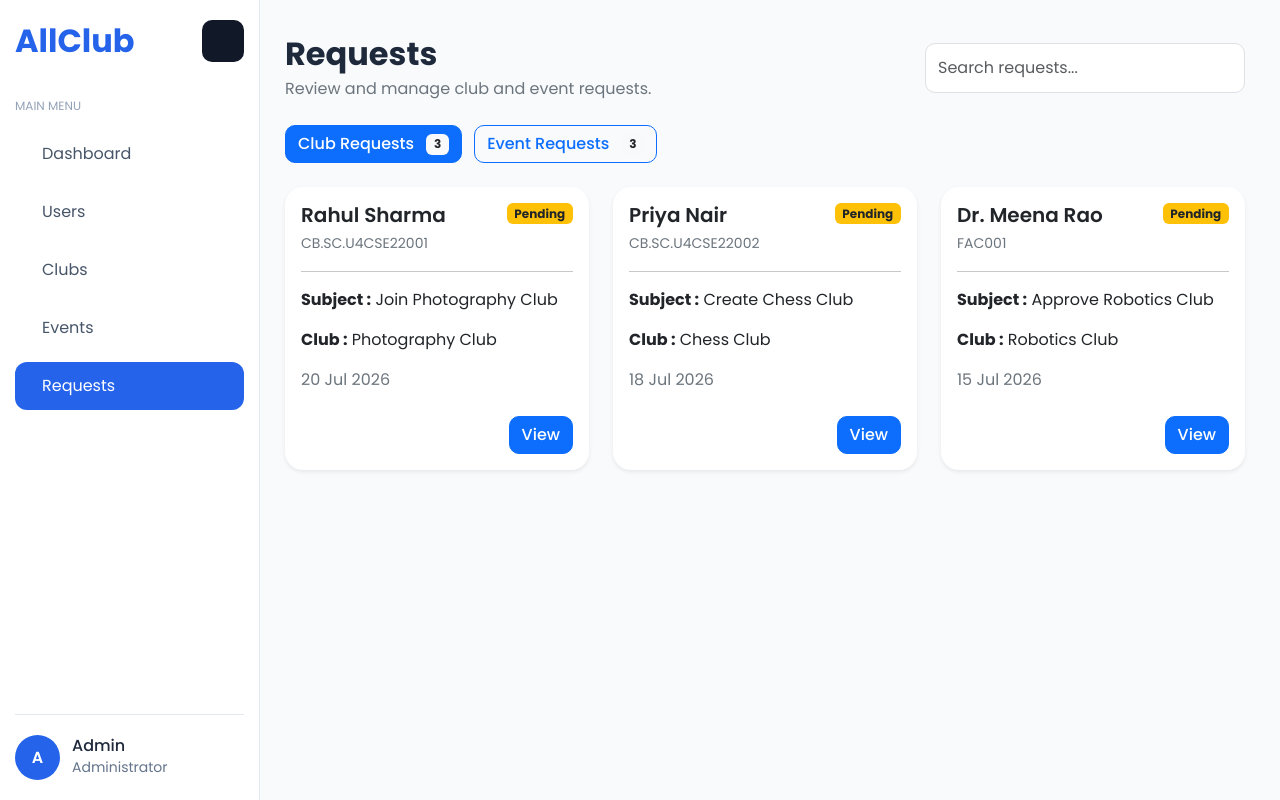
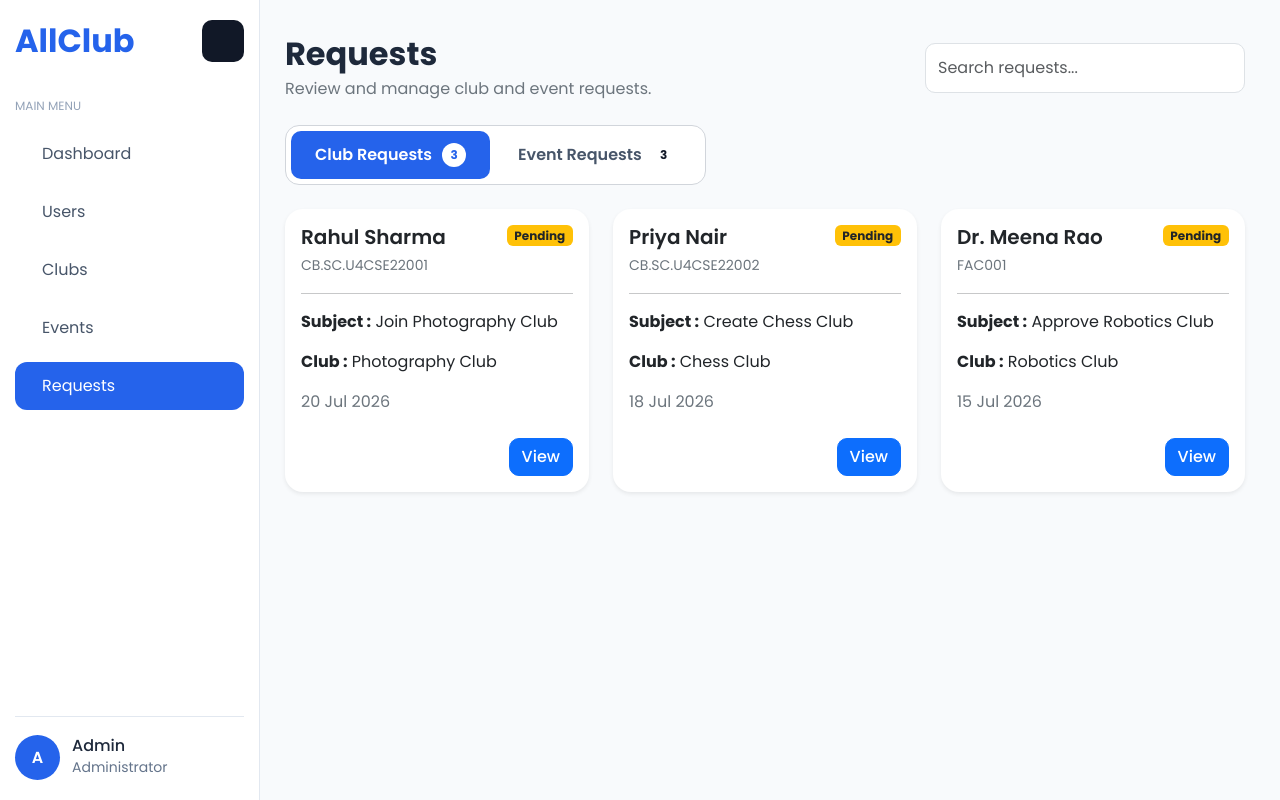
Before and after one commit to Sumukh-Chowdhary/MAY2026-Team-034, a Vue app in the folder frontend/: page /admin/requests in a window 1280 px wide. Built offline with nearby package versions, Linux system fonts and the light colour scheme.

Commit message:
Added Logout functionality and Cleaner UI

```diff
--- /dev/null
+++ b/frontend/src/components/LogoutModal.vue
@@ -0,0 +1,71 @@
+<script setup>
+import {Modal} from 'bootstrap'
+import {useRouter} from 'vue-router'
+
+const router=useRouter()
+
+function logout(){
+    const modalElement=document.getElementById('logoutModal')
+    const modal=Modal.getInstance(modalElement)
+    modal.hide()
+    setTimeout(()=>{
+        router.push('/login')
+    },200)
+}
+</script>
+
+<template>
+    <div class="modal fade" id="logoutModal" tabindex="-1">
+        <div class="modal-dialog modal-dialog-centered">
+            <div class="modal-content">
+                <div class="modal-header">
+                    <h5 class="modal-title">Logout</h5>
+                    <button class="btn-close"data-bs-dismiss="modal"></button>
+                </div>
+                <div class="modal-body">
+                    <div class="logout-icon"><i class="bi bi-box-arrow-right"></i></div>
+                    <h4 class="fw-bold mt-3">Logout Confirmation</h4>
+                    <p class="text-secondary mt-2 mb-0">Are you sure you want to logout from AllClub?</p>
+                </div>
+                <div class="modal-footer justify-content-center">
+                    <button class="btn btn-outline-secondary" data-bs-dismiss="modal">Cancel</button>
+                    <button class="btn btn-danger" @click="logout">Logout</button>
+                </div>
+            </div>
+        </div>
+    </div>
+</template>
+
+<style scoped>
+.modal-content{
+    border:none;
+    border-radius:18px;
+}
+
+.modal-header{
+    border-bottom:none;
+}
+
+.modal-body{
+    text-align:center;
+    padding-bottom:10px;
+}
+
+.modal-footer{
+    border-top:none;
+    padding-bottom:25px;
+}
+
+.logout-icon{
+    width:70px;
+    height:70px;
+    border-radius:50%;
+    background:#FEF2F2;
+    color:#DC2626;
+    display:flex;
+    justify-content:center;
+    align-items:center;
+    margin:auto;
+    font-size:2rem;
+}
+</style>
--- a/frontend/src/components/Sidebar.vue
+++ b/frontend/src/components/Sidebar.vue
@@ -1,13 +1,39 @@
 <script setup>
-import {ref} from 'vue'
+import {ref,onMounted,onBeforeUnmount} from 'vue'
+import {Modal} from 'bootstrap'
 
 const collapsed=ref(false)
+const showProfileMenu=ref(false)
 const emit=defineEmits(['toggle'])
 
 function toggleSidebar(){
     collapsed.value=!collapsed.value
     emit('toggle',collapsed.value)
 }
+
+function toggleProfileMenu(){
+    showProfileMenu.value=!showProfileMenu.value
+}
+
+function openLogoutModal(){
+    showProfileMenu.value=false
+    const modal=new Modal(document.getElementById('logoutModal'))
+    modal.show()
+}
+
+function handleOutsideClick(event){
+    if(!event.target.closest('.profile-container')){
+        showProfileMenu.value=false
+    }
+}
+
+onMounted(()=>{
+    document.addEventListener('click',handleOutsideClick)
+})
+
+onBeforeUnmount(()=>{
+    document.removeEventListener('click',handleOutsideClick)
+})
 </script>
 
 <template>
@@ -67,13 +93,25 @@ function toggleSidebar(){
                 </li>
             </ul>
         </div>
-        <div class="profile">
-            <div class="profile-icon">A</div>
-            <div v-if="!collapsed">
-                <h6>Admin</h6>
-                <small>Administrator</small>
+        <div class="profile-container">
+            <div class="profile" @click.stop="toggleProfileMenu">
+                <div class="profile-icon">A</div>
+                <div class="profile-info" v-if="!collapsed">
+                    <h6>Admin</h6>
+                    <small>Administrator</small>
+                </div>
             </div>
+            <Transition name="dropdown">
+            <div v-if="showProfileMenu" class="profile-menu">
+                <button class="menu-item"><i class="bi bi-person-circle"></i>Profile</button>
+                <button
+                class="menu-item logout"
+                @click="openLogoutModal">
+                <i class="bi bi-box-arrow-right"></i>Logout
+            </button>
         </div>
+            </Transition>
+            </div>
     </aside>
 </template>
 
@@ -206,4 +244,81 @@ function toggleSidebar(){
 .sidebar.collapsed .toggle-btn{
     margin:auto;
 }
+
+.profile-container{
+    position:relative;
+}
+
+.profile{
+    display:flex;
+    align-items:center;
+    gap:12px;
+    border-top:1px solid #E2E8F0;
+    padding-top:18px;
+    cursor:pointer;
+}
+
+.profile-info h6{
+    margin:0;
+}
+
+.profile-info small{
+    color:#64748B;
+}
+
+.profile-menu{
+    position:absolute;
+    bottom:72px;
+    left:0;
+    width:180px;
+    background:#fff;
+    border:1px solid #E2E8F0;
+    border-radius:14px;
+    box-shadow:0 10px 30px rgba(0,0,0,.12);
+    overflow:hidden;
+    z-index:9999;
+}
+
+.menu-item{
+    width:100%;
+    border:none;
+    background:white;
+    padding:14px 18px;
+    display:flex;
+    align-items:center;
+    gap:12px;
+    transition:.2s;
+}
+
+.menu-item:hover{
+    background:#F8FAFC;
+}
+
+.logout{
+    color:#DC2626;
+}
+
+.logout:hover{
+    background:#FEF2F2;
+}
+
+.sidebar.collapsed .profile{
+    justify-content:center;
+}
+
+.sidebar.collapsed .profile-menu{
+    left:70px;
+    bottom:0;
+}
+
+.dropdown-enter-active,
+.dropdown-leave-active{
+    transition:all .2s ease;
+}
+
+.dropdown-enter-from,
+.dropdown-leave-to{
+    opacity:0;
+    transform:translateY(8px);
+}
 </style>
--- a/frontend/src/layouts/AdminLayout.vue
+++ b/frontend/src/layouts/AdminLayout.vue
@@ -1,6 +1,7 @@
 <script setup>
 import {ref} from 'vue'
 import Sidebar from '../components/Sidebar.vue'
+import LogoutModal from '../components/LogoutModal.vue'
 
 const collapsed=ref(false)
 </script>
@@ -12,6 +13,7 @@ const collapsed=ref(false)
         <main class="page-content">
             <slot/>
         </main>
+        <LogoutModal/>
     </div>
 </template>
 
--- a/frontend/src/views/admin/Requests.vue
+++ b/frontend/src/views/admin/Requests.vue
@@ -46,19 +46,17 @@ function openRequest(request){
                     placeholder="Search requests...">
             </div>
 
-            <div class="toggle-buttons mb-4">
-                <button
-                    class="btn"
-                    :class="activeTab==='clubs' ? 'btn-primary' : 'btn-outline-primary'"
+            <div class="request-toggle mb-4">
+                    <button
+                    class="toggle-option"
+                    :class="{active:activeTab==='clubs'}"
                     @click="activeTab='clubs'">Club Requests
-                    <span class="badge bg-light text-dark ms-2">{{clubRequests.length}}</span>
-                </button>
+                    <span class="count">{{clubRequests.length}}</span>
+                    </button>
 
-                <button
-                    class="btn"
-                    :class="activeTab==='events' ? 'btn-primary' : 'btn-outline-primary'"
+                    <button class="toggle-option" :class="{active:activeTab==='events'}"
                     @click="activeTab='events'">Event Requests
-                    <span class="badge bg-light text-dark ms-2">{{eventRequests.length}}</span>
+                    <span class="count">{{eventRequests.length}}</span>
                 </button>
             </div>
             <div class="row">
@@ -93,10 +91,53 @@ function openRequest(request){
     width:320px;
 }
 
-.toggle-buttons{
+.request-toggle{
+    display:inline-flex;
+    background:white;
+    border:1px solid #D1D5DB;
+    border-radius:14px;
+    padding:5px;
+    gap:4px;
+}
+
+.toggle-option{
+    border:none;
+    background:transparent;
+    padding:12px 24px;
+    border-radius:10px;
+    font-weight:600;
+    color:#475569;
     display:flex;
-    gap:12px;
-    flex-wrap:wrap;
+    align-items:center;
+    gap:10px;
+    transition:all .25s ease;
+}
+
+.toggle-option:hover{
+    background:#EFF6FF;
+}
+
+.toggle-option.active{
+    background:#2563EB;
+    color:white;
+}
+
+.count{
+    width:24px;
+    height:24px;
+    border-radius:50%;
+    display:flex;
+    justify-content:center;
+    align-items:center;
+    background:rgba(255,255,255,.9);
+    color:#111827;
+    font-size:.75rem;
+    font-weight:700;
+}
+
+.toggle-option.active .count{
+    background:white;
+    color:#2563EB;
 }
 
 .empty-state{
```
